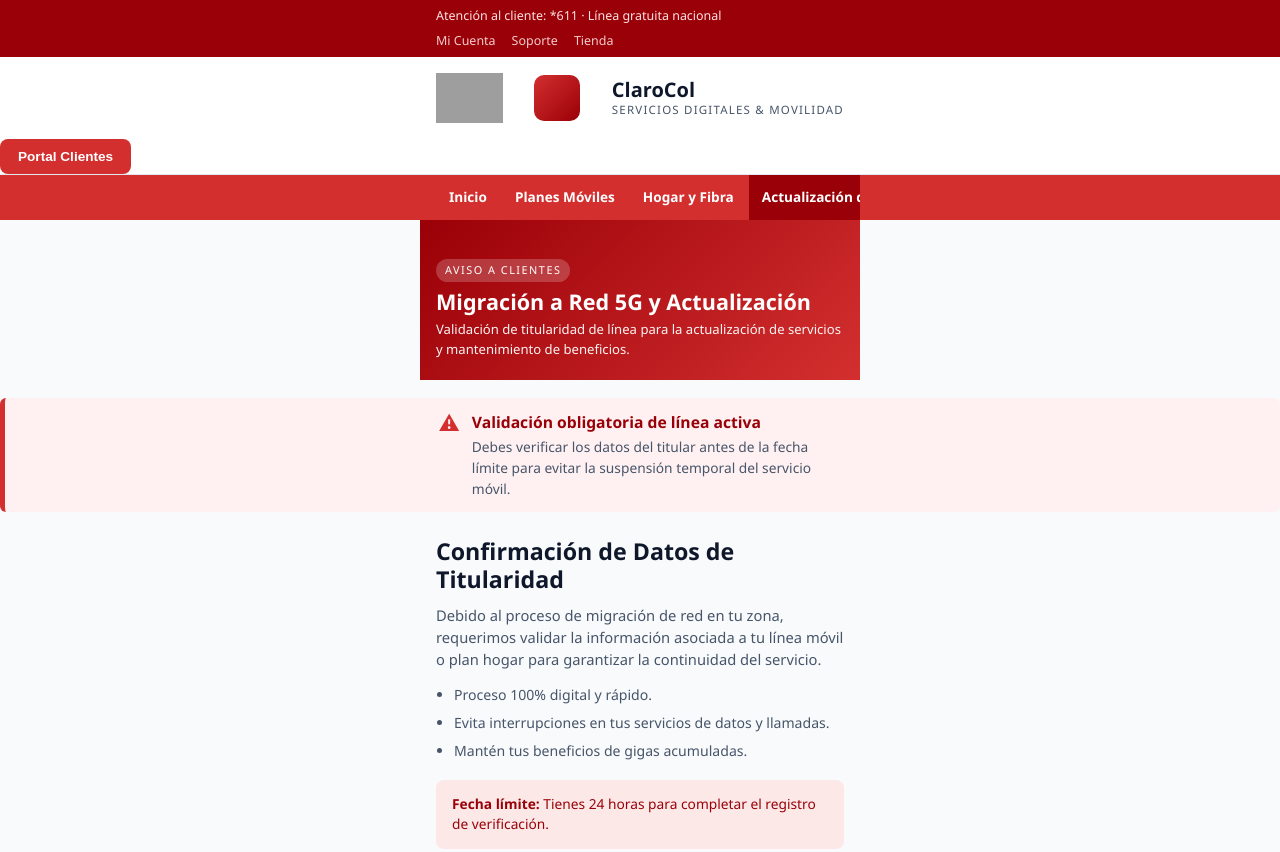
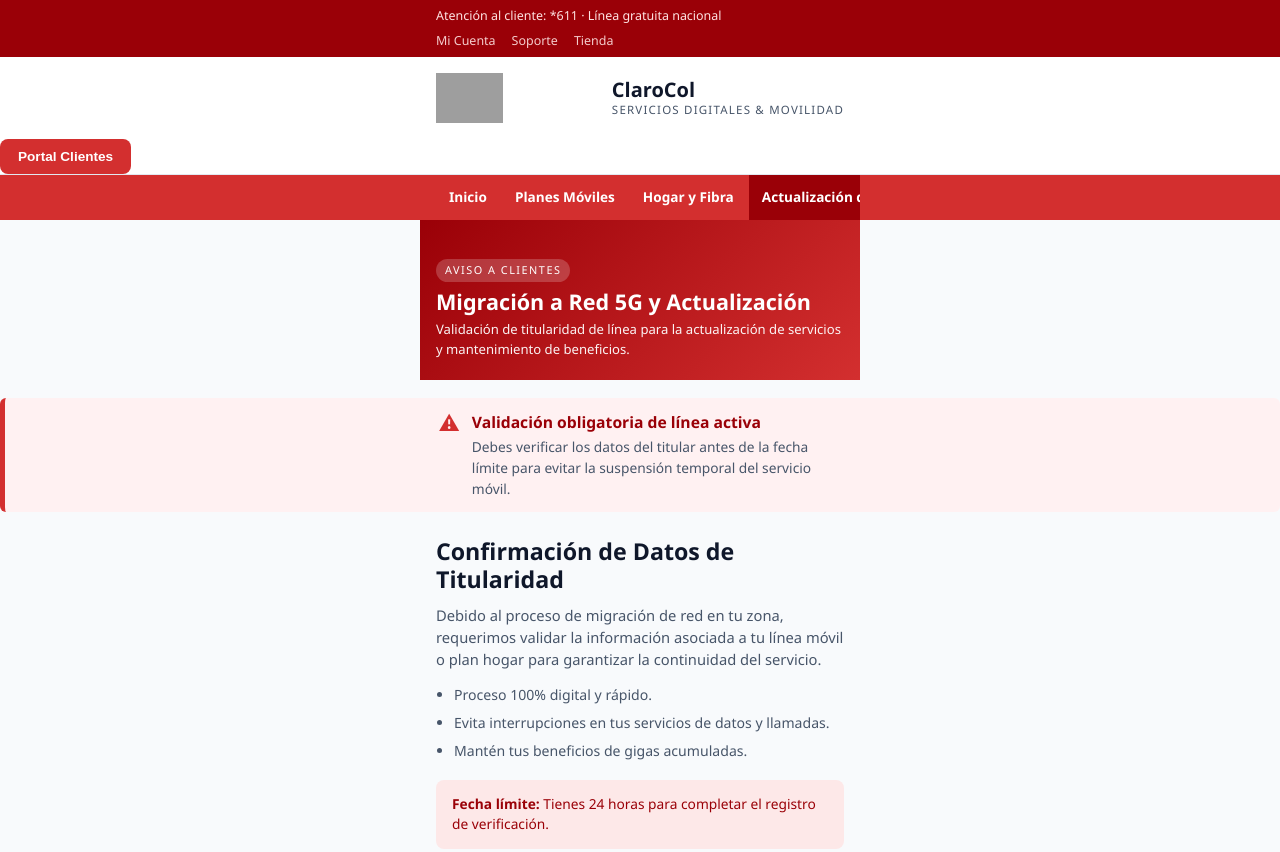
Before and after one commit to Vale292005/pishing2, a plain HTML site: page index.html in a window 1280 px wide. Shown: the top 852 px of the page. Drawn offline with Linux system fonts and the light colour scheme; grey boxes are pictures that could not be loaded.

Commit message:
Remove empty logo placeholder from header
Removed empty logo placeholder div.

```diff
--- a/index.html
+++ b/index.html
@@ -293,8 +293,6 @@
 <header class="brand">
   <div class="wrap">
       <img src="https://upload.wikimedia.org/wikipedia/commons/0/0c/Claro.svg?utm_source=es.wikipedia.org&utm_campaign=index&utm_content=original" alt="Logo Claro" style="max-height: 50px; width: auto;">
-      <div class="logo-placeholder">
-      </div>
 
       <div class="logo-text">
         <div class="name">ClaroCol</div>
```
